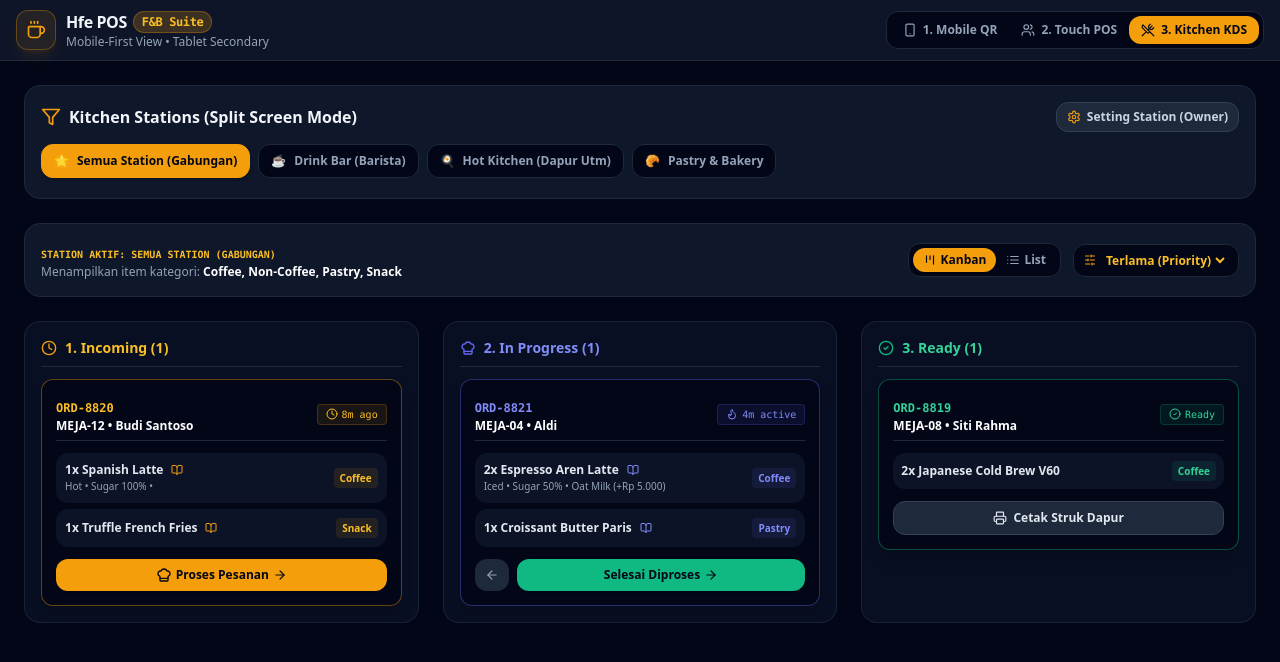
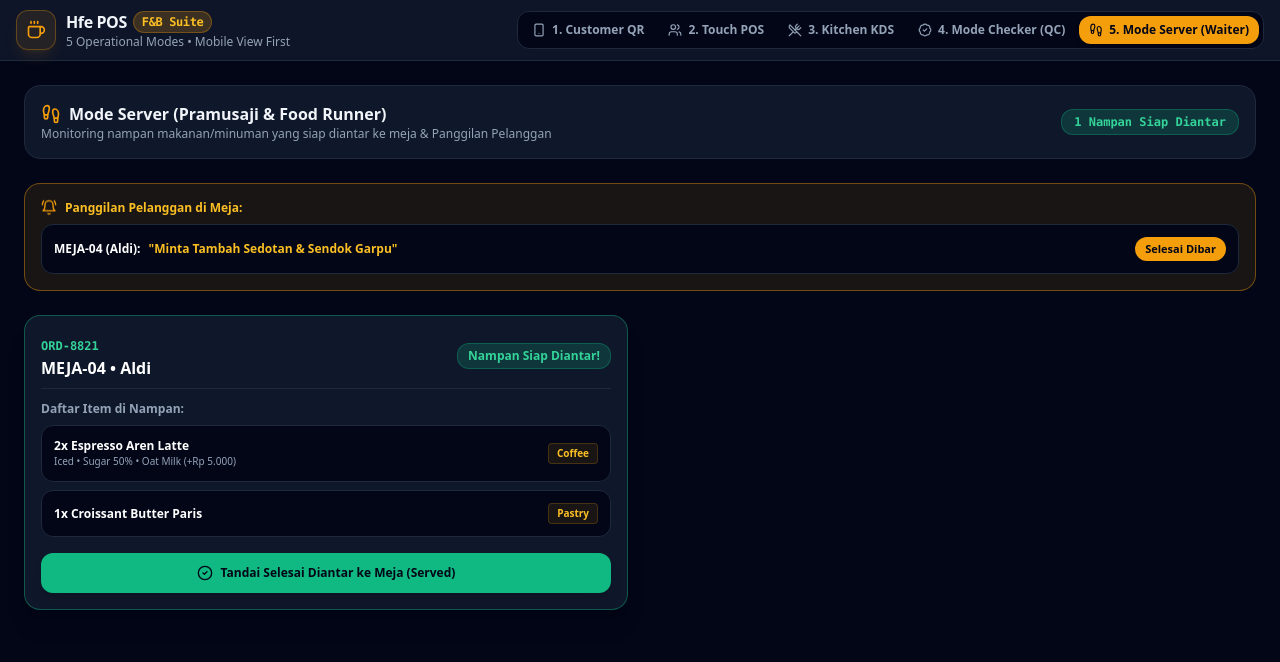
Before and after one commit to glc-works/hfe-pos, a React (Vite) app: page / in a window 1280 px wide. Shown: the top 662 px of the page. Built offline with nearby package versions, Linux system fonts and the light colour scheme; the HTML template or start-up script is replaced by a standard one.

Commit message:
feat(pos): add Mode Server (Waiter/Runner) and Mode Checker (Expeditor & QC Station) (#1)

```diff
--- a/src/App.tsx
+++ b/src/App.tsx
@@ -38,11 +38,15 @@ import {
   Layers,
   X,
   Settings,
-  Filter
+  Filter,
+  BellRing,
+  CheckSquare,
+  BadgeCheck,
+  Footprints
 } from 'lucide-react'
 
 // --- TYPES ---
-type SurfaceMode = 'mobile-qr' | 'barista-pos' | 'kds-screen'
+type SurfaceMode = 'mobile-qr' | 'barista-pos' | 'kds-screen' | 'server-waiter' | 'checker-qc'
 type CustomerLoginType = 'phone' | 'guest-name'
 type PaymentPolicy = 'pay-first' | 'open-tab'
 
@@ -70,6 +74,7 @@ interface CartItem extends MenuItem {
   temperature?: 'Hot' | 'Iced'
   sugarLevel?: '0%' | '50%' | '100%'
   milkOption?: 'Whole Milk' | 'Oat Milk (+Rp 5.000)' | 'Almond Milk (+Rp 5.000)'
+  served?: boolean
 }
 
 interface TableStatus {
@@ -89,9 +94,10 @@ interface OrderTicket {
   items: CartItem[]
   policy: PaymentPolicy
   total: number
-  status: 'placed' | 'processing' | 'ready'
+  status: 'placed' | 'processing' | 'ready' | 'qc-passed' | 'served'
   timeElapsedMinutes: number
   createdAt: string
+  waiterCall?: string
 }
 
 // --- MOCK PRODUCT MASTER DATA WITH BOM & PREPARATION SOP ---
@@ -215,7 +221,7 @@ const PRODUCT_CATALOG: MenuItem[] = [
 
 export default function App() {
   // --- SURFACE APP STATE ---
-  const [activeSurface, setActiveSurface] = useState<SurfaceMode>('kds-screen')
+  const [activeSurface, setActiveSurface] = useState<SurfaceMode>('server-waiter')
 
   // --- KDS VIEW, SORTING & CUSTOM STATIONS STATE ---
   const [kdsViewMode, setKdsViewMode] = useState<'kanban' | 'list'>('kanban')
@@ -225,7 +231,7 @@ export default function App() {
   // Owner Custom Station Split State
   const [activeStationId, setActiveStationId] = useState<string>('all')
   const [showStationSettingsModal, setShowStationSettingsModal] = useState<boolean>(false)
-  const [stations, setStations] = useState<StationConfig[]>([
+  const [stations] = useState<StationConfig[]>([
     { id: 'all', name: 'Semua Station (Gabungan)', icon: '🌟', categories: ['Coffee', 'Non-Coffee', 'Pastry', 'Snack'] },
     { id: 'drink-bar', name: 'Drink Bar (Barista)', icon: '☕', categories: ['Coffee', 'Non-Coffee'] },
     { id: 'hot-kitchen', name: 'Hot Kitchen (Dapur Utm)', icon: '🍳', categories: ['Snack'] },
@@ -264,7 +270,7 @@ export default function App() {
   const [modMilk, setModMilk] = useState<'Whole Milk' | 'Oat Milk (+Rp 5.000)' | 'Almond Milk (+Rp 5.000)'>('Oat Milk (+Rp 5.000)')
   const [showQRISModal, setShowQRISModal] = useState<boolean>(false)
 
-  // --- KITCHEN KANBAN ORDERS STATE ---
+  // --- KITCHEN KANBAN & EXPEDITOR ORDERS STATE ---
   const [orders, setOrders] = useState<OrderTicket[]>([
     {
       id: 'ORD-8821',
@@ -277,9 +283,10 @@ export default function App() {
       ],
       policy: 'pay-first',
       total: 86000,
-      status: 'processing',
+      status: 'qc-passed',
       timeElapsedMinutes: 4,
-      createdAt: '19:24'
+      createdAt: '19:24',
+      waiterCall: 'Minta Tambah Sedotan & Sendok Garpu'
     },
     {
       id: 'ORD-8820',
@@ -292,7 +299,7 @@ export default function App() {
       ],
       policy: 'open-tab',
       total: 70000,
-      status: 'placed',
+      status: 'ready',
       timeElapsedMinutes: 8,
       createdAt: '19:18'
     },
@@ -306,7 +313,7 @@ export default function App() {
       ],
       policy: 'pay-first',
       total: 70000,
-      status: 'ready',
+      status: 'served',
       timeElapsedMinutes: 12,
       createdAt: '19:14'
     }
@@ -447,7 +454,7 @@ export default function App() {
     setSelectedPOSTable(null)
   }
 
-  const handleMoveKanbanColumn = (orderId: string, targetStatus: 'placed' | 'processing' | 'ready') => {
+  const handleMoveStatus = (orderId: string, targetStatus: OrderTicket['status']) => {
     setOrders(prev => prev.map(o => {
       if (o.id === orderId) {
         return { ...o, status: targetStatus }
@@ -456,6 +463,10 @@ export default function App() {
     }))
   }
 
+  const handleDismissWaiterCall = (orderId: string) => {
+    setOrders(prev => prev.map(o => o.id === orderId ? { ...o, waiterCall: undefined } : o))
+  }
+
   // --- KDS STATION FILTERING & SORTING LOGIC ---
   const currentStation = stations.find(s => s.id === activeStationId) || stations[0]
 
@@ -474,12 +485,12 @@ export default function App() {
 
   const placedOrders = sortedOrders.filter(o => o.status === 'placed')
   const processingOrders = sortedOrders.filter(o => o.status === 'processing')
-  const readyOrders = sortedOrders.filter(o => o.status === 'ready')
+  const readyOrders = sortedOrders.filter(o => o.status === 'ready' || o.status === 'qc-passed')
 
   return (
     <div className="min-h-screen flex flex-col bg-slate-950 text-slate-100 font-sans">
 
-      {/* --- TOP SYSTEM BAR SWITCHER (MOBILE VIEWPORT FIRST • 100% FLUID) --- */}
+      {/* --- TOP SYSTEM BAR SWITCHER (5 SURFACES MOBILE-FIRST) --- */}
       <header className="border-b border-slate-800 bg-slate-900/95 backdrop-blur sticky top-0 z-40 px-3 sm:px-4 py-2.5 flex flex-col sm:flex-row items-center justify-between gap-3">
         <div className="flex items-center gap-2.5 w-full sm:w-auto justify-between sm:justify-start">
           <div className="flex items-center gap-2.5">
@@ -490,51 +501,60 @@ export default function App() {
               <h1 className="font-bold text-sm sm:text-base tracking-tight flex items-center gap-1.5">
                 Hfe POS <span className="text-[10px] sm:text-xs px-2 py-0.5 rounded-full bg-amber-500/20 text-amber-400 border border-amber-500/30 font-mono">F&B Suite</span>
               </h1>
-              <p className="text-[10px] sm:text-xs text-slate-400">Mobile-First View • Tablet Secondary</p>
+              <p className="text-[10px] sm:text-xs text-slate-400">5 Operational Modes • Mobile View First</p>
             </div>
           </div>
 
           <span className="sm:hidden text-[10px] font-mono text-emerald-400 bg-emerald-500/10 px-2 py-0.5 rounded border border-emerald-500/20">
-            📱 Mobile View
+            📱 Mobile
           </span>
         </div>
 
-        {/* Surface Switcher Buttons */}
-        <div className="flex items-center bg-slate-950 p-1 rounded-xl border border-slate-800 w-full sm:w-auto justify-between overflow-x-auto">
+        {/* 5 Surface Switcher Buttons */}
+        <div className="flex items-center bg-slate-950 p-1 rounded-xl border border-slate-800 w-full sm:w-auto overflow-x-auto gap-1">
           <button
             onClick={() => setActiveSurface('mobile-qr')}
-            className={`flex items-center gap-1.5 px-2.5 sm:px-3 py-1.5 rounded-lg text-xs font-semibold whitespace-nowrap transition-all ${
-              activeSurface === 'mobile-qr'
-                ? 'bg-amber-500 text-slate-950 shadow-md'
-                : 'text-slate-400 hover:text-slate-200'
+            className={`flex items-center gap-1.5 px-2.5 py-1.5 rounded-lg text-xs font-semibold whitespace-nowrap transition-all ${
+              activeSurface === 'mobile-qr' ? 'bg-amber-500 text-slate-950 shadow-md' : 'text-slate-400 hover:text-slate-200'
             }`}
           >
-            <Smartphone className="w-3.5 h-3.5" />
-            1. Mobile QR
+            <Smartphone className="w-3.5 h-3.5" /> 1. Customer QR
           </button>
 
           <button
             onClick={() => setActiveSurface('barista-pos')}
-            className={`flex items-center gap-1.5 px-2.5 sm:px-3 py-1.5 rounded-lg text-xs font-semibold whitespace-nowrap transition-all ${
-              activeSurface === 'barista-pos'
-                ? 'bg-amber-500 text-slate-950 shadow-md'
-                : 'text-slate-400 hover:text-slate-200'
+            className={`flex items-center gap-1.5 px-2.5 py-1.5 rounded-lg text-xs font-semibold whitespace-nowrap transition-all ${
+              activeSurface === 'barista-pos' ? 'bg-amber-500 text-slate-950 shadow-md' : 'text-slate-400 hover:text-slate-200'
             }`}
           >
-            <Users className="w-3.5 h-3.5" />
-            2. Touch POS
+            <Users className="w-3.5 h-3.5" /> 2. Touch POS
           </button>
 
           <button
             onClick={() => setActiveSurface('kds-screen')}
-            className={`flex items-center gap-1.5 px-2.5 sm:px-3 py-1.5 rounded-lg text-xs font-semibold whitespace-nowrap transition-all ${
-              activeSurface === 'kds-screen'
-                ? 'bg-amber-500 text-slate-950 shadow-md'
-                : 'text-slate-400 hover:text-slate-200'
+            className={`flex items-center gap-1.5 px-2.5 py-1.5 rounded-lg text-xs font-semibold whitespace-nowrap transition-all ${
+              activeSurface === 'kds-screen' ? 'bg-amber-500 text-slate-950 shadow-md' : 'text-slate-400 hover:text-slate-200'
             }`}
           >
-            <UtensilsCrossed className="w-3.5 h-3.5" />
-            3. Kitchen KDS
+            <UtensilsCrossed className="w-3.5 h-3.5" /> 3. Kitchen KDS
+          </button>
+
+          <button
+            onClick={() => setActiveSurface('checker-qc')}
+            className={`flex items-center gap-1.5 px-2.5 py-1.5 rounded-lg text-xs font-semibold whitespace-nowrap transition-all ${
+              activeSurface === 'checker-qc' ? 'bg-amber-500 text-slate-950 shadow-md' : 'text-slate-400 hover:text-slate-200'
+            }`}
+          >
+            <BadgeCheck className="w-3.5 h-3.5" /> 4. Mode Checker (QC)
+          </button>
+
+          <button
+            onClick={() => setActiveSurface('server-waiter')}
+            className={`flex items-center gap-1.5 px-2.5 py-1.5 rounded-lg text-xs font-semibold whitespace-nowrap transition-all ${
+              activeSurface === 'server-waiter' ? 'bg-amber-500 text-slate-950 shadow-md' : 'text-slate-400 hover:text-slate-200'
+            }`}
+          >
+            <Footprints className="w-3.5 h-3.5" /> 5. Mode Server (Waiter)
           </button>
         </div>
       </header>
@@ -1126,7 +1146,6 @@ export default function App() {
                         </span>
                       </div>
 
-                      {/* Clickable Menu Items for BOM Recipe Drawer */}
                       <div className="flex flex-col gap-1.5 text-xs">
                         {order.items.map((item, idx) => (
                           <div
@@ -1150,7 +1169,7 @@ export default function App() {
                       </div>
 
                       <button
-                        onClick={() => handleMoveKanbanColumn(order.id, 'processing')}
+                        onClick={() => handleMoveStatus(order.id, 'processing')}
                         className="w-full bg-amber-500 hover:bg-amber-400 text-slate-950 text-xs font-bold py-2 rounded-lg flex items-center justify-center gap-1 shadow"
                       >
                         <ChefHat className="w-4 h-4" /> Proses Pesanan <ArrowRight className="w-3.5 h-3.5" />
@@ -1205,16 +1224,16 @@ export default function App() {
 
                       <div className="flex gap-2">
                         <button
-                          onClick={() => handleMoveKanbanColumn(order.id, 'placed')}
+                          onClick={() => handleMoveStatus(order.id, 'placed')}
                           className="bg-slate-800 hover:bg-slate-700 text-slate-400 text-xs font-semibold py-2 px-2.5 rounded-lg"
                         >
                           <ArrowLeft className="w-3.5 h-3.5" />
                         </button>
                         <button
-                          onClick={() => handleMoveKanbanColumn(order.id, 'ready')}
+                          onClick={() => handleMoveStatus(order.id, 'ready')}
                           className="flex-1 bg-emerald-500 hover:bg-emerald-400 text-slate-950 text-xs font-bold py-2 rounded-lg flex items-center justify-center gap-1 shadow"
                         >
-                          Selesai Diproses <ArrowRight className="w-3.5 h-3.5" />
+                          Kirim ke Checker (QC) <ArrowRight className="w-3.5 h-3.5" />
                         </button>
                       </div>
                     </div>
@@ -1222,7 +1241,7 @@ export default function App() {
                 </div>
               </div>
 
-              {/* COLUMN 3: READY */}
+              {/* COLUMN 3: READY / QC PASSED */}
               <div className="bg-slate-900/60 border border-slate-800/80 rounded-2xl p-3.5 sm:p-4 flex flex-col gap-3">
                 <div className="flex items-center justify-between border-b border-slate-800 pb-2">
                   <h3 className="text-xs sm:text-sm font-bold text-emerald-400 flex items-center gap-2">
@@ -1239,7 +1258,7 @@ export default function App() {
                           <h4 className="text-xs font-bold text-white">{order.table} • {order.customerName}</h4>
                         </div>
                         <span className="text-[10px] text-emerald-400 font-mono flex items-center gap-1 bg-emerald-500/10 px-2 py-0.5 rounded border border-emerald-500/20">
-                          <CheckCircle2 className="w-3 h-3" /> Ready
+                          <CheckCircle2 className="w-3 h-3" /> {order.status === 'qc-passed' ? 'QC Passed' : 'Ready'}
                         </span>
                       </div>
 
@@ -1318,7 +1337,7 @@ export default function App() {
                     <div className="text-right">
                       {order.status === 'placed' && (
                         <button
-                          onClick={() => handleMoveKanbanColumn(order.id, 'processing')}
+                          onClick={() => handleMoveStatus(order.id, 'processing')}
                           className="bg-amber-500 text-slate-950 font-bold px-3 py-1 rounded-lg text-xs"
                         >
                           Proses ➔
@@ -1326,13 +1345,13 @@ export default function App() {
                       )}
                       {order.status === 'processing' && (
                         <button
-                          onClick={() => handleMoveKanbanColumn(order.id, 'ready')}
+                          onClick={() => handleMoveStatus(order.id, 'ready')}
                           className="bg-emerald-500 text-slate-950 font-bold px-3 py-1 rounded-lg text-xs"
                         >
                           Selesai ➔
                         </button>
                       )}
-                      {order.status === 'ready' && (
+                      {(order.status === 'ready' || order.status === 'qc-passed') && (
                         <button
                           onClick={() => alert(`Struk ${order.id} dicetak!`)}
                           className="bg-slate-800 text-slate-200 font-bold px-3 py-1 rounded-lg text-xs border border-slate-700"
@@ -1347,6 +1366,155 @@ export default function App() {
             </div>
           )}
 
+        </main>
+      )}
+
+      {/* --- SURFACE 4: MODE CHECKER / EXPEDITOR & QC STATION --- */}
+      {activeSurface === 'checker-qc' && (
+        <main className="flex-1 p-3 sm:p-6 max-w-7xl mx-auto w-full flex flex-col gap-4 sm:gap-6">
+          <div className="bg-slate-900 border border-slate-800 rounded-2xl p-4 flex items-center justify-between">
+            <div>
+              <h2 className="text-base font-bold text-slate-100 flex items-center gap-2">
+                <BadgeCheck className="w-5 h-5 text-amber-500" /> Mode Checker (Expeditor & Quality Control Pass)
+              </h2>
+              <p className="text-xs text-slate-400">Verifikasi kelengkapan nampan masakan & racikan minuman sebelum diserahkan ke Waiter/Runner</p>
+            </div>
+            <span className="px-3 py-1 rounded-xl bg-amber-500/20 text-amber-400 border border-amber-500/30 text-xs font-mono font-bold">
+              {orders.filter(o => o.status === 'ready').length} Pesanan Menunggu QC Check
+            </span>
+          </div>
+
+          <div className="grid grid-cols-1 md:grid-cols-2 gap-4 sm:gap-6">
+            {orders.filter(o => o.status === 'ready').map(order => (
+              <div key={order.id} className="bg-slate-900 border border-amber-500/40 rounded-2xl p-4 flex flex-col gap-4 shadow-xl">
+                <div className="flex items-center justify-between border-b border-slate-800 pb-2">
+                  <div>
+                    <span className="font-mono font-bold text-xs text-amber-400">{order.id}</span>
+                    <h3 className="text-sm font-bold text-white">{order.table} • {order.customerName}</h3>
+                  </div>
+                  <span className="text-xs px-2.5 py-1 rounded-lg bg-amber-500/20 text-amber-400 border border-amber-500/30 font-bold">
+                    Siap di QC Pass
+                  </span>
+                </div>
+
+                <div className="flex flex-col gap-2">
+                  <span className="text-xs font-semibold text-slate-400">Checklist Kelengkapan Item Pesanan:</span>
+                  {order.items.map((item, idx) => (
+                    <div key={idx} className="bg-slate-950 border border-slate-800 rounded-xl p-3 flex items-center justify-between">
+                      <div className="flex items-center gap-2">
+                        <CheckSquare className="w-4 h-4 text-emerald-400" />
+                        <div>
+                          <p className="text-xs font-bold text-white">{item.quantity}x {item.name}</p>
+                          {item.temperature && (
+                            <p className="text-[10px] text-slate-400">{item.temperature} • Sugar {item.sugarLevel} • {item.milkOption}</p>
+                          )}
+                        </div>
+                      </div>
+                      <span className="text-[10px] font-bold text-emerald-400 bg-emerald-500/10 px-2 py-0.5 rounded border border-emerald-500/20">
+                        Checked ✓
+                      </span>
+                    </div>
+                  ))}
+                </div>
+
+                <button
+                  onClick={() => {
+                    handleMoveStatus(order.id, 'qc-passed')
+                    alert(`Order ${order.id} (Meja ${order.table}) Lolos QC Pass & Diteruskan ke Layar Waiter / Runner!`)
+                  }}
+                  className="w-full bg-emerald-500 hover:bg-emerald-400 text-slate-950 font-bold text-xs py-3 rounded-xl shadow-lg flex items-center justify-center gap-2"
+                >
+                  <BadgeCheck className="w-4 h-4" /> QC Pass & Serahkan ke Waiter (Mode Server) ➔
+                </button>
+              </div>
+            ))}
+          </div>
+        </main>
+      )}
+
+      {/* --- SURFACE 5: MODE SERVER / WAITER & RUNNER STATION --- */}
+      {activeSurface === 'server-waiter' && (
+        <main className="flex-1 p-3 sm:p-6 max-w-7xl mx-auto w-full flex flex-col gap-4 sm:gap-6">
+          <div className="bg-slate-900 border border-slate-800 rounded-2xl p-4 flex items-center justify-between">
+            <div>
+              <h2 className="text-base font-bold text-slate-100 flex items-center gap-2">
+                <Footprints className="w-5 h-5 text-amber-500" /> Mode Server (Pramusaji & Food Runner)
+              </h2>
+              <p className="text-xs text-slate-400">Monitoring nampan makanan/minuman yang siap diantar ke meja & Panggilan Pelanggan</p>
+            </div>
+            <span className="px-3 py-1 rounded-xl bg-emerald-500/20 text-emerald-400 border border-emerald-500/30 text-xs font-mono font-bold">
+              {orders.filter(o => o.status === 'qc-passed').length} Nampan Siap Diantar
+            </span>
+          </div>
+
+          {/* Waiter Calls / Customer Request Alerts */}
+          {orders.some(o => o.waiterCall) && (
+            <div className="bg-amber-500/10 border border-amber-500/40 rounded-2xl p-4 flex flex-col gap-2">
+              <h3 className="text-xs font-bold text-amber-400 flex items-center gap-2">
+                <BellRing className="w-4 h-4 text-amber-500 animate-bounce" /> Panggilan Pelanggan di Meja:
+              </h3>
+              {orders.filter(o => o.waiterCall).map(o => (
+                <div key={o.id} className="bg-slate-950 border border-slate-800 rounded-xl p-3 flex items-center justify-between text-xs">
+                  <div>
+                    <span className="font-bold text-white">{o.table} ({o.customerName}):</span>
+                    <span className="text-amber-400 font-semibold ml-2">"{o.waiterCall}"</span>
+                  </div>
+                  <button
+                    onClick={() => handleDismissWaiterCall(o.id)}
+                    className="bg-amber-500 text-slate-950 font-bold px-2.5 py-1 rounded-lg text-[11px]"
+                  >
+                    Selesai Dibar
+                  </button>
+                </div>
+              ))}
+            </div>
+          )}
+
+          {/* Tray Ready for Delivery Grid */}
+          <div className="grid grid-cols-1 md:grid-cols-2 gap-4 sm:gap-6">
+            {orders.filter(o => o.status === 'qc-passed').map(order => (
+              <div key={order.id} className="bg-slate-900 border border-emerald-500/40 rounded-2xl p-4 flex flex-col justify-between gap-4 shadow-xl">
+                <div>
+                  <div className="flex items-center justify-between border-b border-slate-800 pb-2">
+                    <div>
+                      <span className="font-mono font-bold text-xs text-emerald-400">{order.id}</span>
+                      <h3 className="text-base font-bold text-white">{order.table} • {order.customerName}</h3>
+                    </div>
+                    <span className="text-xs px-2.5 py-1 rounded-lg bg-emerald-500/20 text-emerald-400 border border-emerald-500/30 font-bold">
+                      Nampan Siap Diantar!
+                    </span>
+                  </div>
+
+                  <div className="flex flex-col gap-2 mt-3">
+                    <span className="text-xs font-semibold text-slate-400">Daftar Item di Nampan:</span>
+                    {order.items.map((item, idx) => (
+                      <div key={idx} className="bg-slate-950 border border-slate-800 rounded-xl p-3 flex items-center justify-between">
+                        <div>
+                          <p className="text-xs font-bold text-white">{item.quantity}x {item.name}</p>
+                          {item.temperature && (
+                            <p className="text-[10px] text-slate-400">{item.temperature} • Sugar {item.sugarLevel} • {item.milkOption}</p>
+                          )}
+                        </div>
+                        <span className="text-[10px] font-bold text-amber-400 bg-amber-500/10 px-2 py-0.5 rounded border border-amber-500/20">
+                          {item.category}
+                        </span>
+                      </div>
+                    ))}
+                  </div>
+                </div>
+
+                <button
+                  onClick={() => {
+                    handleMoveStatus(order.id, 'served')
+                    alert(`Pesanan Meja ${order.table} telah selesai diantar oleh Waiter! Status diperbarui ke Served.`)
+                  }}
+                  className="w-full bg-emerald-500 hover:bg-emerald-400 text-slate-950 font-bold text-xs py-3 rounded-xl shadow-lg flex items-center justify-center gap-2"
+                >
+                  <CheckCircle2 className="w-4 h-4" /> Tandai Selesai Diantar ke Meja (Served)
+                </button>
+              </div>
+            ))}
+          </div>
         </main>
       )}
 
```
